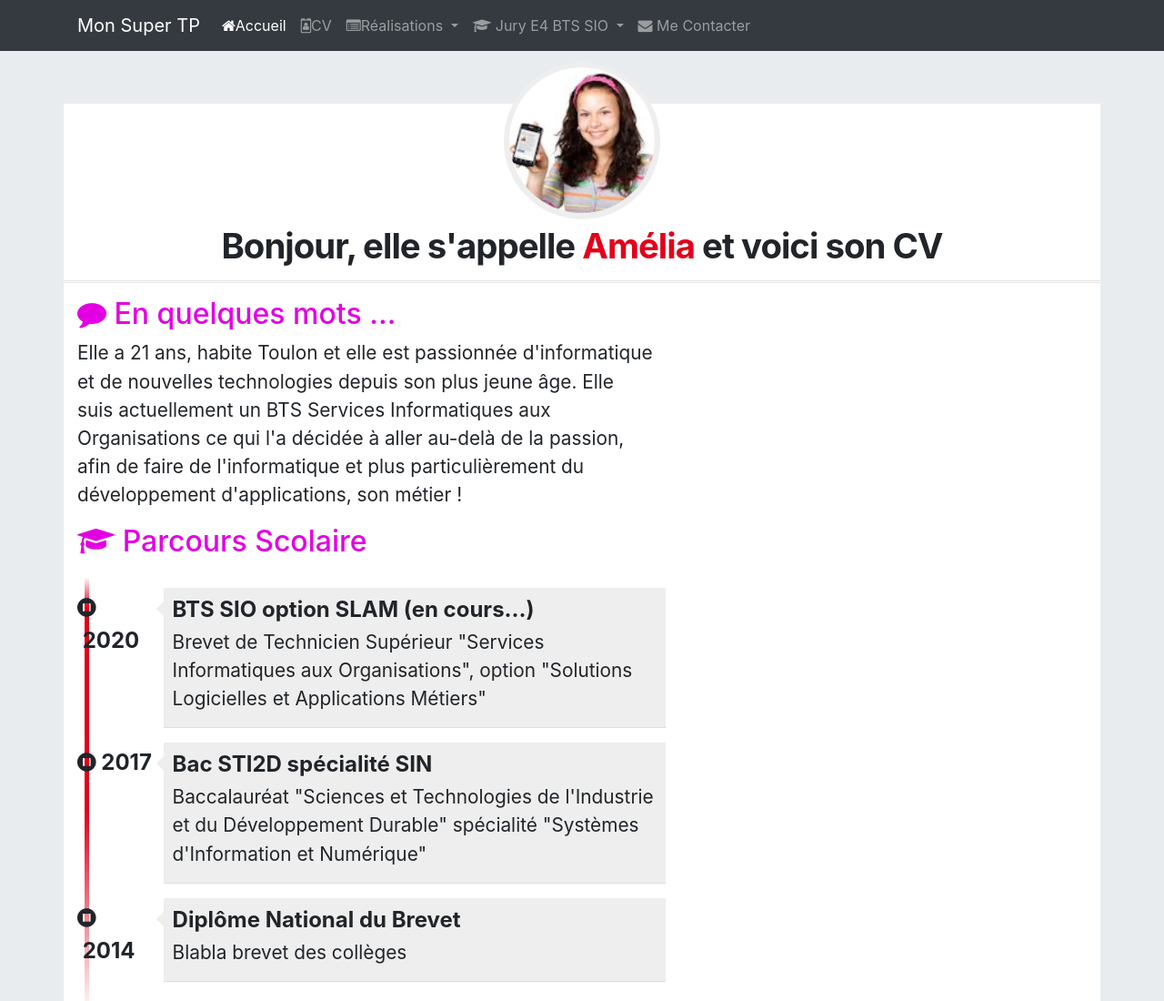
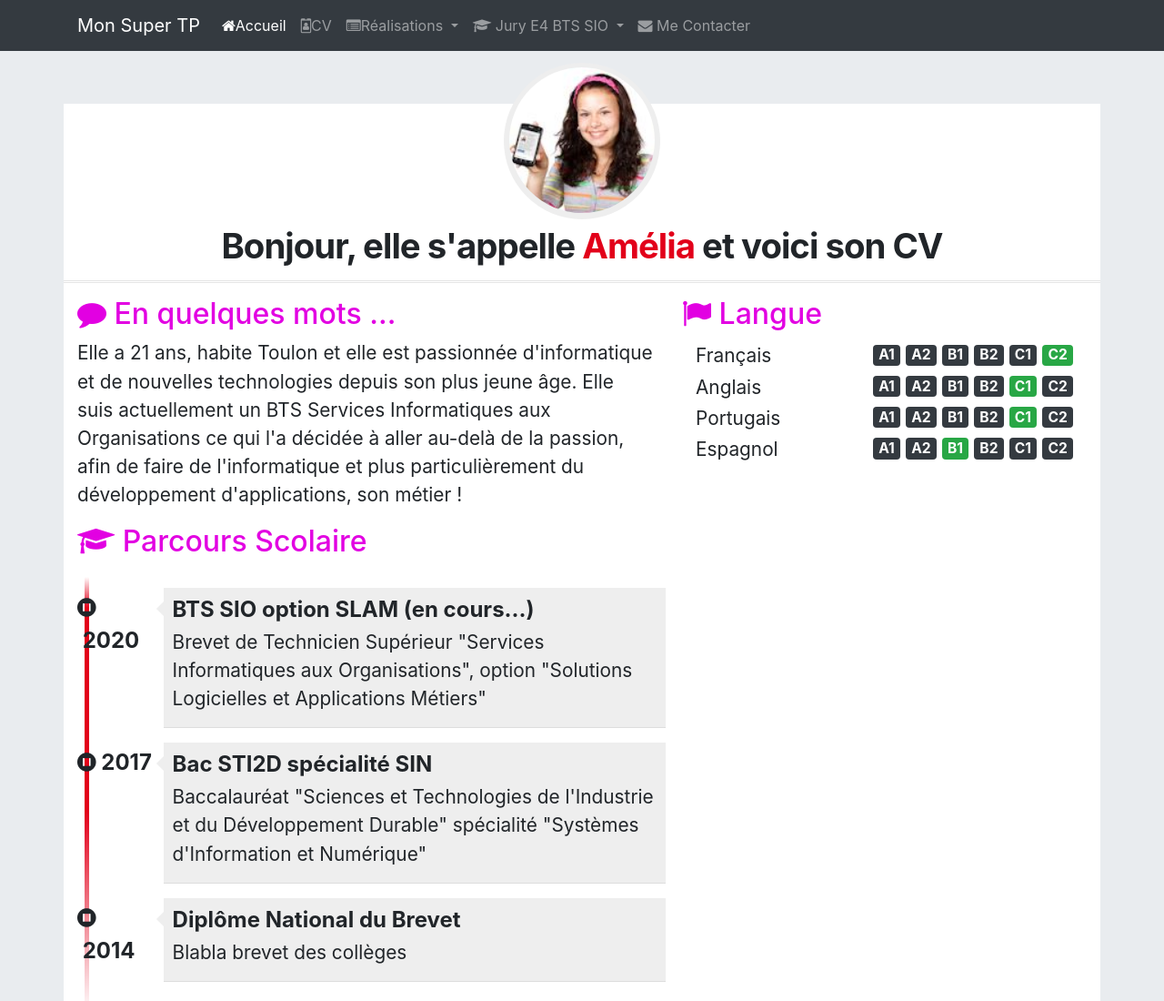
Before and after one commit to Steph-bts/Steph-bts.github.io, a plain HTML site: page pages/cv.html in a window 1280 px wide. Shown: the top 1100 px of the page at 91% size. Drawn offline with nearby package versions, Linux system fonts and the light colour scheme.

Commit message:
Ajout des langues au CV Task #12 - CV = Langues

```diff
--- a/css/cv.css
+++ b/css/cv.css
@@ -111,3 +111,18 @@ body { padding-top: 50px;}
     font-size: 1.2em;
     line-height: 1.5em;
 }
+
+/*******************************
+*    Langues
+*******************************/
+#langues .container {
+    display: flex;
+    flex-direction: row;
+    justify-content: space-between;
+}
+#langues .langue, #langues .niveau {
+    font-size: 1.3em;
+}
+#langues .langue {
+    padding-top: 3px;
+}
--- a/pages/cv.html
+++ b/pages/cv.html
@@ -246,6 +246,53 @@ and open the template in the editor.
                     </div>
                     <div class="col-xs-12 col-sm-5">
                         <!-- partie droite -->
+                        <div id="langues" class="rubrique clearfix">
+                            <h2><span class="fa fa-flag"></span> Langue</h2>
+                            <div class="container">
+                                <div class="langue">Français</div>
+                                <div class="niveau">
+                                    <span class="badge badge-dark">A1</span>
+                                    <span class="badge badge-dark">A2</span>
+                                    <span class="badge badge-dark">B1</span>
+                                    <span class="badge badge-dark">B2</span>
+                                    <span class="badge badge-dark">C1</span>
+                                    <span class="badge badge-success">C2</span>
+                                </div>
+                            </div>
+                            <div class="container">
+                                <div class="langue">Anglais</div>
+                                <div class="niveau">
+                                    <span class="badge badge-dark">A1</span>
+                                    <span class="badge badge-dark">A2</span>
+                                    <span class="badge badge-dark">B1</span>
+                                    <span class="badge badge-dark">B2</span>
+                                    <span class="badge badge-success">C1</span>
+                                    <span class="badge badge-dark">C2</span>
+                                </div>
+                            </div>
+                            <div class="container">
+                                <div class="langue">Portugais</div>
+                                <div class="niveau">
+                                    <span class="badge badge-dark">A1</span>
+                                    <span class="badge badge-dark">A2</span>
+                                    <span class="badge badge-dark">B1</span>
+                                    <span class="badge badge-dark">B2</span>
+                                    <span class="badge badge-success">C1</span>
+                                    <span class="badge badge-dark">C2</span>
+                                </div>
+                            </div>
+                            <div class="container">
+                                <div class="langue">Espagnol</div>
+                                <div class="niveau">
+                                    <span class="badge badge-dark">A1</span>
+                                    <span class="badge badge-dark">A2</span>
+                                    <span class="badge badge-success">B1</span>
+                                    <span class="badge badge-dark">B2</span>
+                                    <span class="badge badge-dark">C1</span>
+                                    <span class="badge badge-dark">C2</span>
+                                </div>
+                            </div>
+                        </div>
                     </div>
                 </div>
             </div>
```
